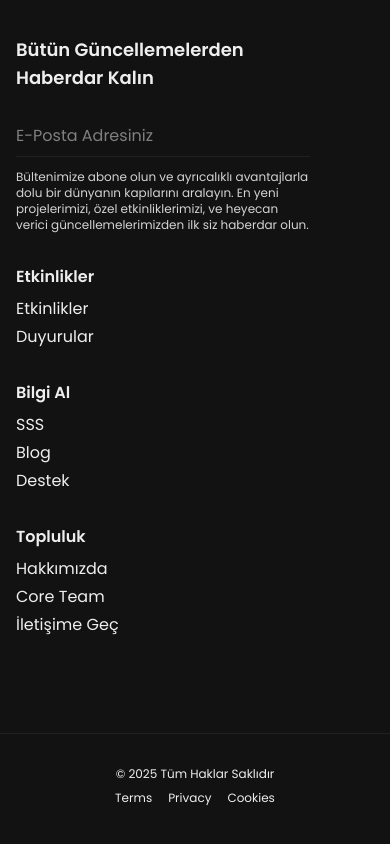
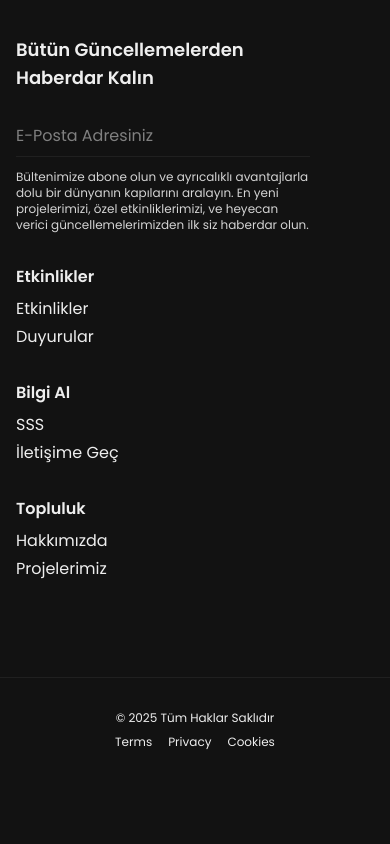
Before and after one commit to HSD-OSTIMTECH/HSD-Landing, a Next.js app: page / in a window 390 px wide. Shown: the part 4215-5059 px from the top of the page. After the commit the page ends 5035 px from the top, so only its background shows below. Built offline with nearby package versions, Linux system fonts and the light colour scheme; some icons are missing.

Commit message:
feat: added links to footer

```diff
--- a/components/layout/footer.tsx
+++ b/components/layout/footer.tsx
@@ -26,26 +26,24 @@ const Footer = () => {
         <div>
           <h3 className="text-base font-semibold mb-2">Etkinlikler</h3>
           <ul className="space-y-1">
-            <li>Etkinlikler</li>
-            <li>Duyurular</li>
+            <li><a href="/events" className="hover:underline">Etkinlikler</a></li>
+            <li><a href="/announcements" className="hover:underline">Duyurular</a></li>
           </ul>
         </div>
 
         <div>
           <h3 className="text-base font-semibold mb-2">Bilgi Al</h3>
           <ul className="space-y-1">
-            <li>SSS</li>
-            <li>Blog</li>
-            <li>Destek</li>
+            <li><a href="/faq" className="hover:underline">SSS</a></li>
+            <li><a href="/contact" className="hover:underline">İletişime Geç</a></li>
           </ul>
         </div>
 
         <div>
           <h3 className="text-base font-semibold mb-2">Topluluk</h3>
           <ul className="space-y-1">
-            <li>Hakkımızda</li>
-            <li>Core Team</li>
-            <li>İletişime Geç</li>
+            <li><a href="/about" className="hover:underline">Hakkımızda</a></li>
+            <li><a href="/projects" className="hover:underline">Projelerimiz</a></li>
           </ul>
         </div>
 
@@ -55,9 +53,9 @@ const Footer = () => {
 
         <span className="text-xs md:text-sm">© 2025 Tüm Haklar Saklıdır</span>
         <div className="flex gap-4 my-2 md:my-0">
-          <a href="#" className="text-xs md:text-sm">Terms</a>
-          <a href="#" className="text-xs md:text-sm">Privacy</a>
-          <a href="#" className="text-xs md:text-sm">Cookies</a>
+          <a href="/terms" className="text-xs md:text-sm hover:underline">Terms</a>
+          <a href="/privacy" className="text-xs md:text-sm hover:underline">Privacy</a>
+          <a href="/cookies" className="text-xs md:text-sm hover:underline">Cookies</a>
         </div>
         <div className="flex gap-3">
           <a href="#" aria-label="Instagram">
```
